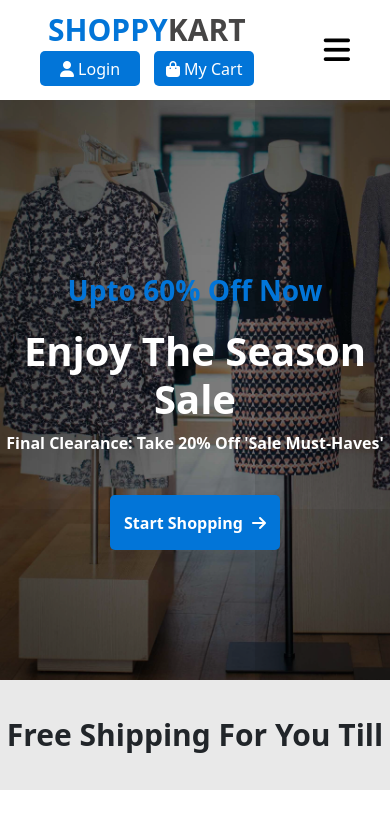
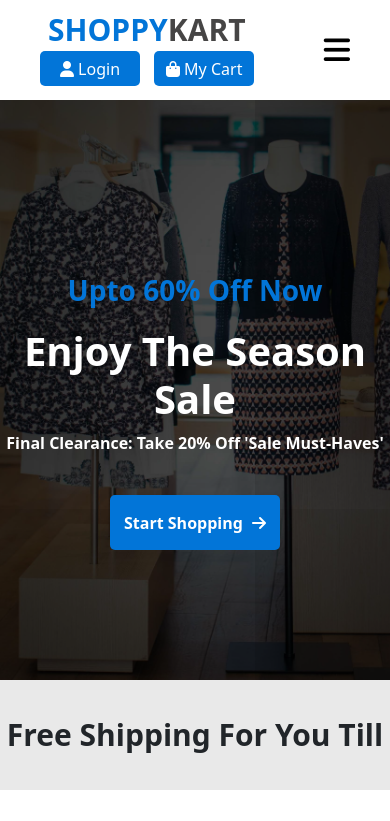
Before and after one commit to antonyjaison/ShoppyKart, a plain HTML site: page index.html in a window 390 px wide. Shown: the top 821 px of the page. Drawn offline with nearby package versions, Linux system fonts and the light colour scheme; files whose address does not match are found by name.

Commit message:
Update headerimg.css

```diff
--- a/headerimg.css
+++ b/headerimg.css
@@ -38,6 +38,6 @@
         background-size: cover;
         height: calc(90vh - 80px);
         box-shadow: inset 0px 0px 1000px black;
-        filter: brightness(50%);
+        filter: brightness(30%);
       }
 }
```
